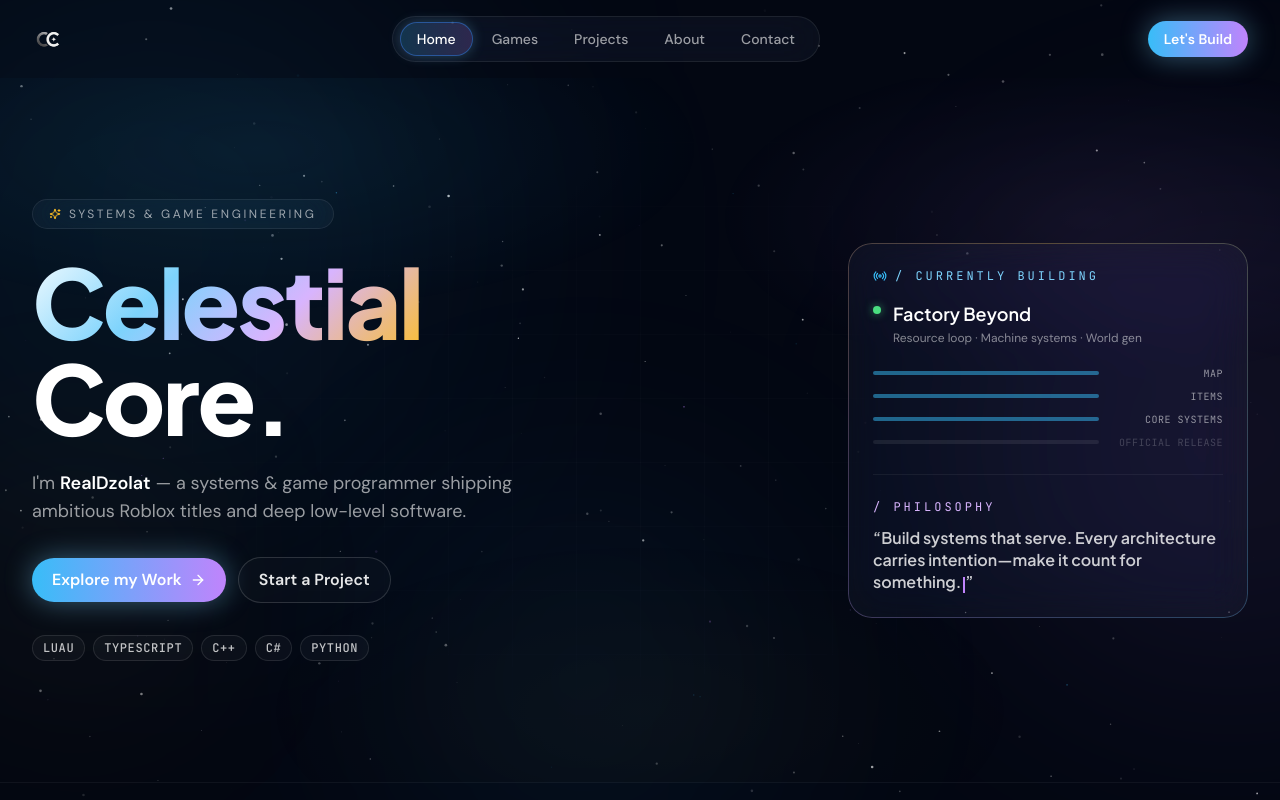
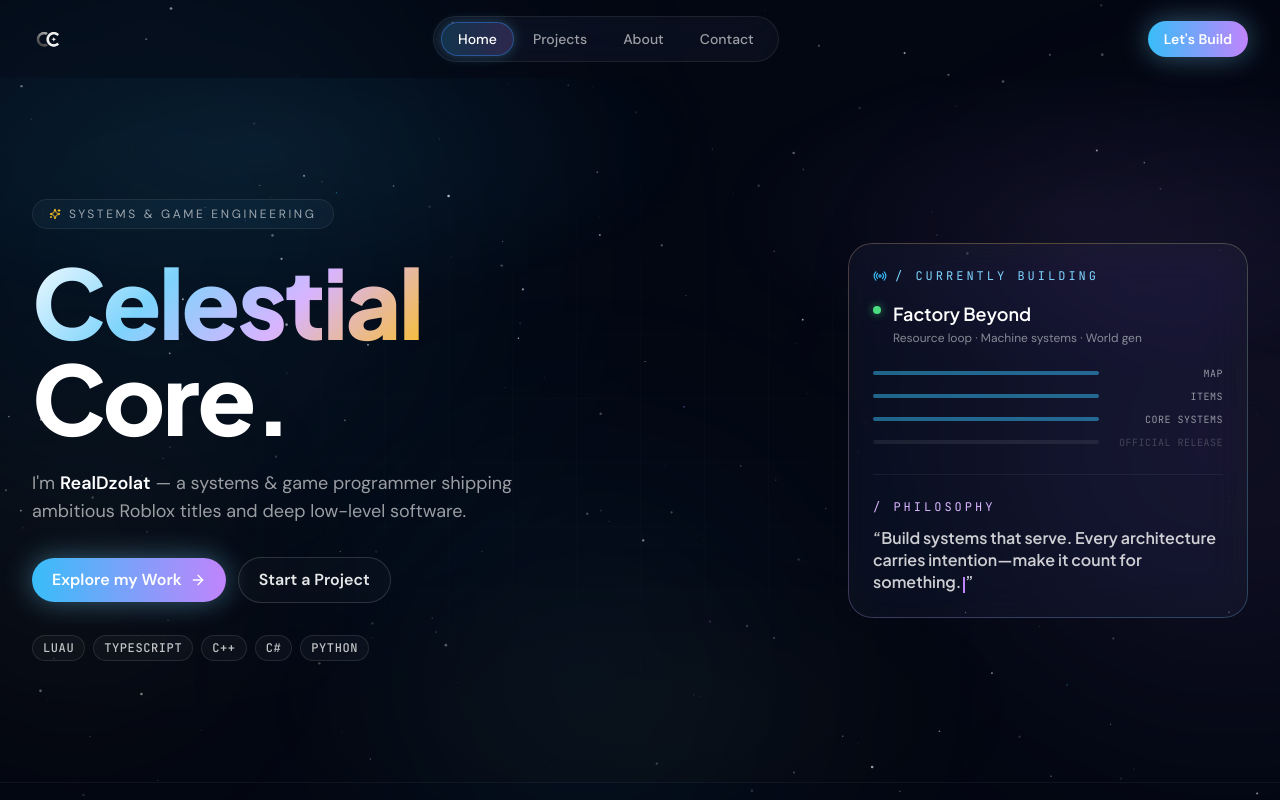
Before and after one commit to Celestial-Core-Official/Main-Website, a React (Vite) app: page / in a window 1280 px wide. Shown: the top 800 px of the page. Built offline with nearby package versions, Linux system fonts and the light colour scheme.

Commit message:
feat: remove Games link from navigation

```diff
--- a/src/components/layout/Navbar.jsx
+++ b/src/components/layout/Navbar.jsx
@@ -5,7 +5,6 @@ import { Menu, X } from 'lucide-react'
 
 const links = [
   { to: '/', label: 'Home' },
-  { to: '/games', label: 'Games' },
   { to: '/projects', label: 'Projects' },
   { to: '/about', label: 'About' },
   { to: '/contact', label: 'Contact' }
```
